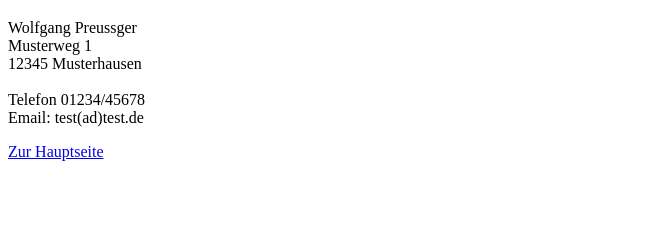
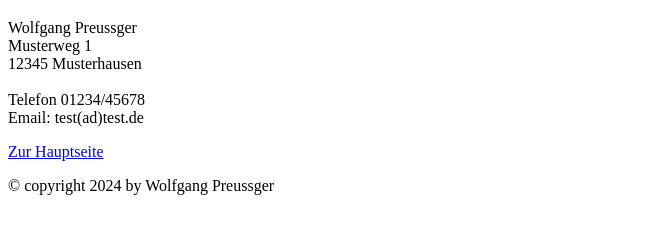
Before and after one commit to wopreussger/capstone_projekt_1, a plain HTML site: page contact.html in a window 1280 px wide. Shown: the part 61-294 px from the top of the page, without its empty margins (0-672 px from the left). Drawn offline with Linux system fonts and the light colour scheme.

Commit message:
Footer modifiziert und auf allen HTML-Seiten ergänzt

```diff
--- a/contact.html
+++ b/contact.html
@@ -17,5 +17,6 @@
         Email: test(ad)test.de
     </p>
     <a href="./index.html">Zur Hauptseite</a>
+    <footer><p>&copy; copyright 2024 by Wolfgang Preussger</p></footer>
 </body>
 </html>
```
Also changed, not shown: hobbies.html (+1 -0 lines), index.html (+1 -1 lines).
